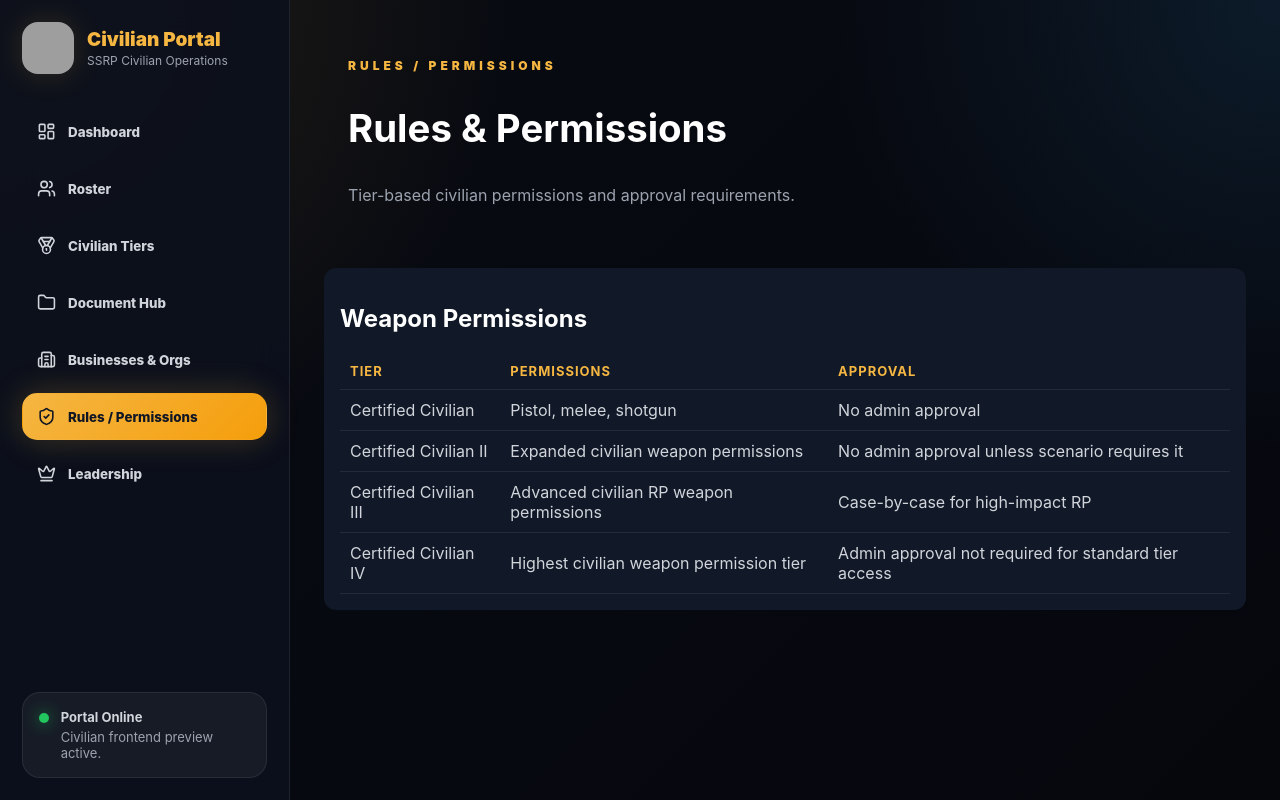
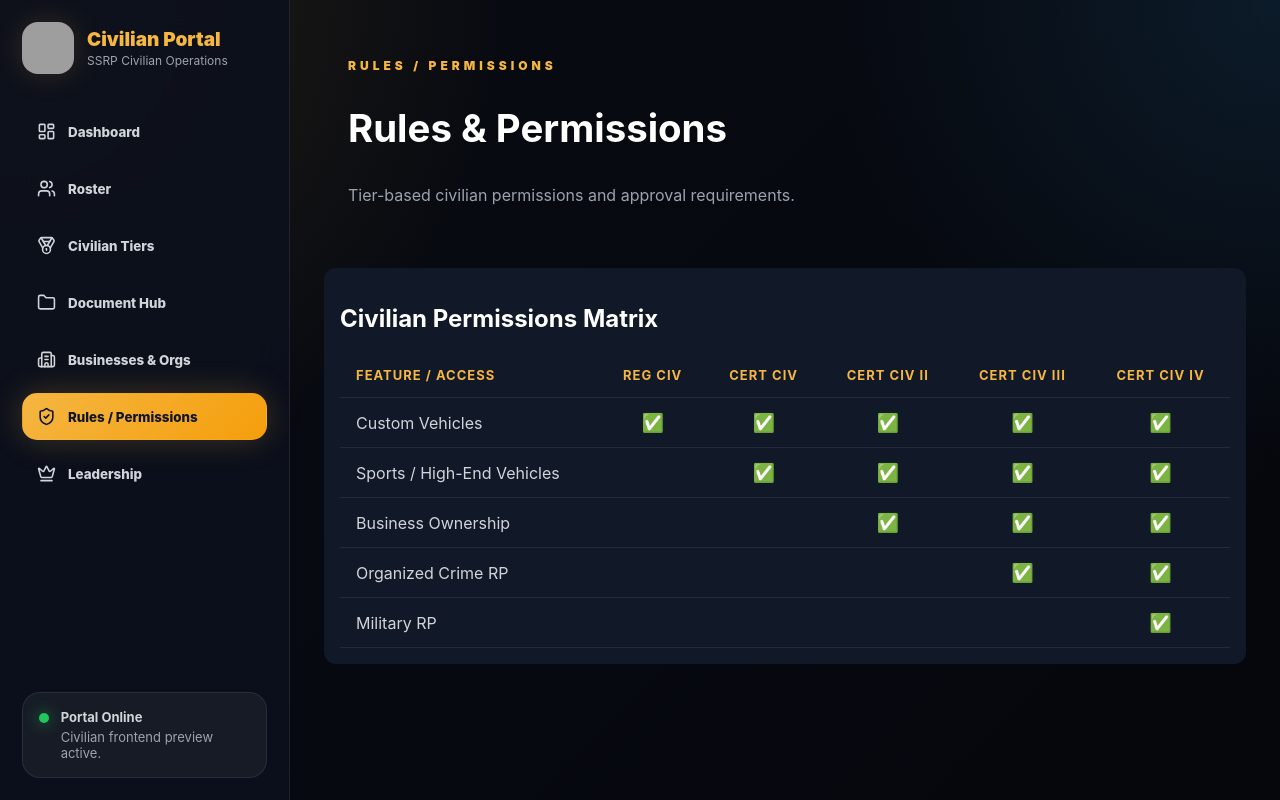
Before and after one commit to fartherr97/ssrp-site-v2, a React (Vite) app: page / in a window 1280 px wide. Both pictures are taken after a click on the button "Rules / Permissions". Built offline with nearby package versions, Linux system fonts and the light colour scheme; grey boxes are pictures that could not be loaded.

Commit message:
UI overhaul

```diff
--- a/src/App.jsx
+++ b/src/App.jsx
@@ -50,27 +50,28 @@ const starterData = {
   rulesTables: [
   {
     id: 1,
-      title: "Weapon Permissions",
+    title: "Civilian Permissions Matrix",
+    columns: ["Reg Civ", "Cert Civ", "Cert Civ II", "Cert Civ III", "Cert Civ IV"],
     rows: [
       {
-          tier: "Certified Civilian",
-          permission: "Pistol, melee, shotgun",
-          approval: "No admin approval",
+        feature: "Custom Vehicles",
+        access: [true, true, true, true, true],
       },
       {
-          tier: "Certified Civilian II",
-          permission: "Expanded civilian weapon permissions",
-          approval: "No admin approval unless scenario requires it",
+        feature: "Sports / High-End Vehicles",
+        access: [false, true, true, true, true],
       },
       {
-          tier: "Certified Civilian III",
-          permission: "Advanced civilian RP weapon permissions",
-          approval: "Case-by-case for high-impact RP",
+        feature: "Business Ownership",
+        access: [false, false, true, true, true],
       },
       {
-          tier: "Certified Civilian IV",
-          permission: "Highest civilian weapon permission tier",
-          approval: "Admin approval not required for standard tier access",
+        feature: "Organized Crime RP",
+        access: [false, false, false, true, true],
+      },
+      {
+        feature: "Military RP",
+        access: [false, false, false, false, true],
       },
     ],
   },
--- a/src/index.css
+++ b/src/index.css
@@ -1121,3 +1121,61 @@ td {
   border-bottom: 1px solid rgba(255,255,255,0.08);
   text-align: left;
 }
+
+.permission-table-wrap {
+  overflow-x: auto;
+}
+
+.permission-table {
+  width: 100%;
+  min-width: 760px;
+  border-collapse: collapse;
+}
+
+.permission-table th,
+.permission-table td {
+  padding: 14px 16px;
+  border-bottom: 1px solid rgba(255,255,255,.08);
+}
+
+.permission-table th {
+  color: #f5b642;
+  font-weight: 750;
+  text-align: center;
+}
+
+.permission-table th:first-child,
+.permission-table td:first-child {
+  text-align: left;
+  width: 260px;
+}
+
+.permission-table td {
+  text-align: center;
+}
+
+.check-cell {
+  font-size: 18px;
+}
+
+.rules-editor-card {
+  margin-top: 18px;
+  padding: 16px;
+  border-radius: 16px;
+  background: rgba(255,255,255,.04);
+  border: 1px solid rgba(255,255,255,.08);
+}
+
+.table-edit-input {
+  width: 100%;
+  background: rgba(255,255,255,.06);
+  color: white;
+  border: 1px solid rgba(255,255,255,.1);
+  border-radius: 10px;
+  padding: 9px 10px;
+  outline: none;
+}
+
+.add-row {
+  margin-top: 14px;
+}
--- a/src/pages/Leadership.jsx
+++ b/src/pages/Leadership.jsx
@@ -1,90 +1,322 @@
 import { useState } from "react";
 import PageHeader from "../components/PageHeader";
 
-const tiers = ["Registered Civilian", "Certified Civilian", "Certified Civilian II", "Certified Civilian III", "Certified Civilian IV", "Supervisor", "Manager"];
+const defaultColumns = ["Reg Civ", "Cert Civ", "Cert Civ II", "Cert Civ III", "Cert Civ IV"];
 
 export default function Leadership({ data, setData }) {
+  const [newRuleTableTitle, setNewRuleTableTitle] = useState("");
+  const [newRuleRow, setNewRuleRow] = useState({});
+
+  const addRuleTable = () => {
+    if (!newRuleTableTitle.trim()) return;
+
+    setData((prev) => ({
+      ...prev,
+      rulesTables: [
+        ...prev.rulesTables,
+        {
+          id: Date.now(),
+          title: newRuleTableTitle,
+          columns: defaultColumns,
+          rows: [],
+        },
+      ],
+    }));
+
+    setNewRuleTableTitle("");
+  };
+
 const [newLink, setNewLink] = useState({ title: "", url: "" });
-  const [newBiz, setNewBiz] = useState({ name: "", type: "Business", status: "Pending" });
-  const [newCiv, setNewCiv] = useState({ name: "", discord: "", tier: "Registered Civilian", status: "Active" });
 
 const addLink = () => {
   if (!newLink.title || !newLink.url) return;
-    setData((p) => ({ ...p, links: [...p.links, { id: Date.now(), ...newLink }] }));
+
+  setData((prev) => ({
+    ...prev,
+    links: [...prev.links, { id: Date.now(), ...newLink }],
+  }));
+
   setNewLink({ title: "", url: "" });
 };
 
-  const addBusiness = () => {
-    if (!newBiz.name) return;
-    setData((p) => ({ ...p, businesses: [...p.businesses, { id: Date.now(), ...newBiz }] }));
-    setNewBiz({ name: "", type: "Business", status: "Pending" });
+const removeItem = (type, id) => {
+  setData((prev) => ({
+    ...prev,
+    [type]: prev[type].filter((item) => item.id !== id),
+  }));
 };
 
-  const addCivilian = () => {
-    if (!newCiv.name || !newCiv.discord) return;
-    setData((p) => ({ ...p, roster: [...p.roster, { id: Date.now(), ...newCiv }] }));
-    setNewCiv({ name: "", discord: "", tier: "Registered Civilian", status: "Active" });
+  const removeRuleTable = (tableId) => {
+    setData((prev) => ({
+      ...prev,
+      rulesTables: prev.rulesTables.filter((table) => table.id !== tableId),
+    }));
   };
 
-  const removeItem = (type, id) => {
-    setData((p) => ({ ...p, [type]: p[type].filter((item) => item.id !== id) }));
+  const updateRuleTableTitle = (tableId, title) => {
+    setData((prev) => ({
+      ...prev,
+      rulesTables: prev.rulesTables.map((table) =>
+        table.id === tableId ? { ...table, title } : table
+      ),
+    }));
+  };
+
+  const addRuleRow = (tableId) => {
+    const feature = newRuleRow[tableId] || "";
+    if (!feature.trim()) return;
+
+    setData((prev) => ({
+      ...prev,
+      rulesTables: prev.rulesTables.map((table) =>
+        table.id === tableId
+          ? {
+              ...table,
+              rows: [
+                ...table.rows,
+                {
+                  feature,
+                  access: table.columns.map(() => false),
+                },
+              ],
+            }
+          : table
+      ),
+    }));
+
+    setNewRuleRow((prev) => ({ ...prev, [tableId]: "" }));
+  };
+
+  const removeRuleRow = (tableId, rowIndex) => {
+    setData((prev) => ({
+      ...prev,
+      rulesTables: prev.rulesTables.map((table) =>
+        table.id === tableId
+          ? {
+              ...table,
+              rows: table.rows.filter((_, index) => index !== rowIndex),
+            }
+          : table
+      ),
+    }));
+  };
+
+  const updateRuleFeature = (tableId, rowIndex, feature) => {
+    setData((prev) => ({
+      ...prev,
+      rulesTables: prev.rulesTables.map((table) =>
+        table.id === tableId
+          ? {
+              ...table,
+              rows: table.rows.map((row, index) =>
+                index === rowIndex ? { ...row, feature } : row
+              ),
+            }
+          : table
+      ),
+    }));
+  };
+
+  const toggleRuleAccess = (tableId, rowIndex, columnIndex) => {
+    setData((prev) => ({
+      ...prev,
+      rulesTables: prev.rulesTables.map((table) =>
+        table.id === tableId
+          ? {
+              ...table,
+              rows: table.rows.map((row, index) =>
+                index === rowIndex
+                  ? {
+                      ...row,
+                      access: row.access.map((allowed, i) =>
+                        i === columnIndex ? !allowed : allowed
+                      ),
+                    }
+                  : row
+              ),
+            }
+          : table
+      ),
+    }));
   };
 
   return (
     <>
-      <PageHeader eyebrow="Leadership" title="Civilian Leadership Control Center" description="Manage reminders, civilian of the month, quick links, businesses, and roster entries." />
+      <PageHeader
+        eyebrow="Leadership"
+        title="Civilian Leadership Control Center"
+        description="Manage civilian portal reminders, links, businesses, and rules/permissions."
+      />
 
       <section className="leadership-grid">
         <div className="panel">
           <h2>Reminders</h2>
-          <textarea className="text-area" value={data.reminder} onChange={(e) => setData((p) => ({ ...p, reminder: e.target.value }))} />
+          <textarea
+            className="text-area"
+            value={data.reminder}
+            onChange={(e) =>
+              setData((prev) => ({ ...prev, reminder: e.target.value }))
+            }
+          />
         </div>
 
         <div className="panel">
           <h2>Civilian of the Month</h2>
-          <input className="search-input full" value={data.civilianOfMonth} onChange={(e) => setData((p) => ({ ...p, civilianOfMonth: e.target.value }))} />
+          <input
+            className="search-input full"
+            value={data.civilianOfMonth}
+            onChange={(e) =>
+              setData((prev) => ({ ...prev, civilianOfMonth: e.target.value }))
+            }
+          />
         </div>
       </section>
 
 <section className="panel">
   <h2>Manage Links</h2>
+
   <div className="form-row">
-          <input className="search-input" placeholder="Title" value={newLink.title} onChange={(e) => setNewLink({ ...newLink, title: e.target.value })} />
-          <input className="search-input" placeholder="URL" value={newLink.url} onChange={(e) => setNewLink({ ...newLink, url: e.target.value })} />
-          <button className="primary-button no-margin" onClick={addLink}>Add Link</button>
+    <input
+      className="search-input"
+      placeholder="Title"
+      value={newLink.title}
+      onChange={(e) => setNewLink({ ...newLink, title: e.target.value })}
+    />
+
+    <input
+      className="search-input"
+      placeholder="URL"
+      value={newLink.url}
+      onChange={(e) => setNewLink({ ...newLink, url: e.target.value })}
+    />
+
+    <button className="primary-button no-margin" onClick={addLink}>
+      Add Link
+    </button>
   </div>
 
   <div className="manage-list">
     {data.links.map((link) => (
       <div key={link.id}>
         <span>{link.title}</span>
-              <button className="danger-button" onClick={() => removeItem("links", link.id)}>Remove</button>
+
+        <button
+          className="danger-button"
+          onClick={() => removeItem("links", link.id)}
+        >
+          Remove
+        </button>
       </div>
     ))}
   </div>
 </section>
 
       <section className="panel">
-        <h2>Add / Remove Businesses</h2>
+        <h2>Rules & Permissions Tables</h2>
+
         <div className="form-row">
-          <input className="search-input" placeholder="Business name" value={newBiz.name} onChange={(e) => setNewBiz({ ...newBiz, name: e.target.value })} />
-          <select className="select-input" value={newBiz.type} onChange={(e) => setNewBiz({ ...newBiz, type: e.target.value })}>
-            <option>Business</option><option>Organization</option><option>Gang</option><option>Department</option>
-          </select>
-          <select className="select-input" value={newBiz.status} onChange={(e) => setNewBiz({ ...newBiz, status: e.target.value })}>
-            <option>Pending</option><option>Approved</option><option>Suspended</option>
-          </select>
-          <button className="primary-button no-margin" onClick={addBusiness}>Add</button>
+          <input
+            className="search-input"
+            placeholder="New table title"
+            value={newRuleTableTitle}
+            onChange={(e) => setNewRuleTableTitle(e.target.value)}
+          />
+
+          <button className="primary-button no-margin" onClick={addRuleTable}>
+            Add Table
+          </button>
         </div>
 
-        <div className="manage-list">
-          {data.businesses.map((biz) => (
-            <div key={biz.id}>
-              <span>{biz.name} — {biz.status}</span>
-              <button className="danger-button" onClick={() => removeItem("businesses", biz.id)}>Remove</button>
+        {data.rulesTables.map((table) => (
+          <div key={table.id} className="rules-editor-card">
+            <div className="panel-header">
+              <input
+                className="search-input full"
+                value={table.title}
+                onChange={(e) => updateRuleTableTitle(table.id, e.target.value)}
+              />
+
+              <button
+                className="danger-button"
+                onClick={() => removeRuleTable(table.id)}
+              >
+                Remove Table
+              </button>
+            </div>
+
+            <div className="permission-table-wrap">
+              <table className="permission-table">
+                <thead>
+                  <tr>
+                    <th>Feature / Access</th>
+                    {table.columns.map((column) => (
+                      <th key={column}>{column}</th>
+                    ))}
+                    <th>Actions</th>
+                  </tr>
+                </thead>
+
+                <tbody>
+                  {table.rows.map((row, rowIndex) => (
+                    <tr key={rowIndex}>
+                      <td>
+                        <input
+                          className="table-edit-input"
+                          value={row.feature}
+                          onChange={(e) =>
+                            updateRuleFeature(table.id, rowIndex, e.target.value)
+                          }
+                        />
+                      </td>
+
+                      {table.columns.map((column, columnIndex) => (
+                        <td key={column} className="check-cell">
+                          <input
+                            type="checkbox"
+                            checked={row.access[columnIndex]}
+                            onChange={() =>
+                              toggleRuleAccess(table.id, rowIndex, columnIndex)
+                            }
+                          />
+                        </td>
+                      ))}
+
+                      <td>
+                        <button
+                          className="danger-button"
+                          onClick={() => removeRuleRow(table.id, rowIndex)}
+                        >
+                          Remove
+                        </button>
+                      </td>
+                    </tr>
+                  ))}
+                </tbody>
+              </table>
+            </div>
+
+            <div className="form-row add-row">
+              <input
+                className="search-input"
+                placeholder="New feature/access name"
+                value={newRuleRow[table.id] || ""}
+                onChange={(e) =>
+                  setNewRuleRow((prev) => ({
+                    ...prev,
+                    [table.id]: e.target.value,
+                  }))
+                }
+              />
+
+              <button
+                className="primary-button no-margin"
+                onClick={() => addRuleRow(table.id)}
+              >
+                Add Row
+              </button>
+            </div>
           </div>
         ))}
-        </div>
       </section>
     </>
   );
--- a/src/pages/Rules.jsx
+++ b/src/pages/Rules.jsx
@@ -10,29 +10,36 @@ export default function Rules({ data }) {
       />
 
       {data.rulesTables.map((table) => (
-        <div key={table.id} className="rules-table">
+        <section key={table.id} className="rules-table">
           <h2>{table.title}</h2>
 
-          <table>
+          <div className="permission-table-wrap">
+            <table className="permission-table">
               <thead>
                 <tr>
-                <th>Tier</th>
-                <th>Permissions</th>
-                <th>Approval</th>
+                  <th>Feature / Access</th>
+                  {table.columns.map((column) => (
+                    <th key={column}>{column}</th>
+                  ))}
                 </tr>
               </thead>
 
               <tbody>
-              {table.rows.map((row, i) => (
-                <tr key={i}>
-                  <td>{row.tier}</td>
-                  <td>{row.permission}</td>
-                  <td>{row.approval}</td>
+                {table.rows.map((row, index) => (
+                  <tr key={index}>
+                    <td>{row.feature}</td>
+
+                    {row.access.map((allowed, i) => (
+                      <td key={i} className="check-cell">
+                        {allowed ? "✅" : ""}
+                      </td>
+                    ))}
                   </tr>
                 ))}
               </tbody>
             </table>
           </div>
+        </section>
       ))}
     </>
   );
```
Lines whose indentation alone changed are shown as unchanged.
